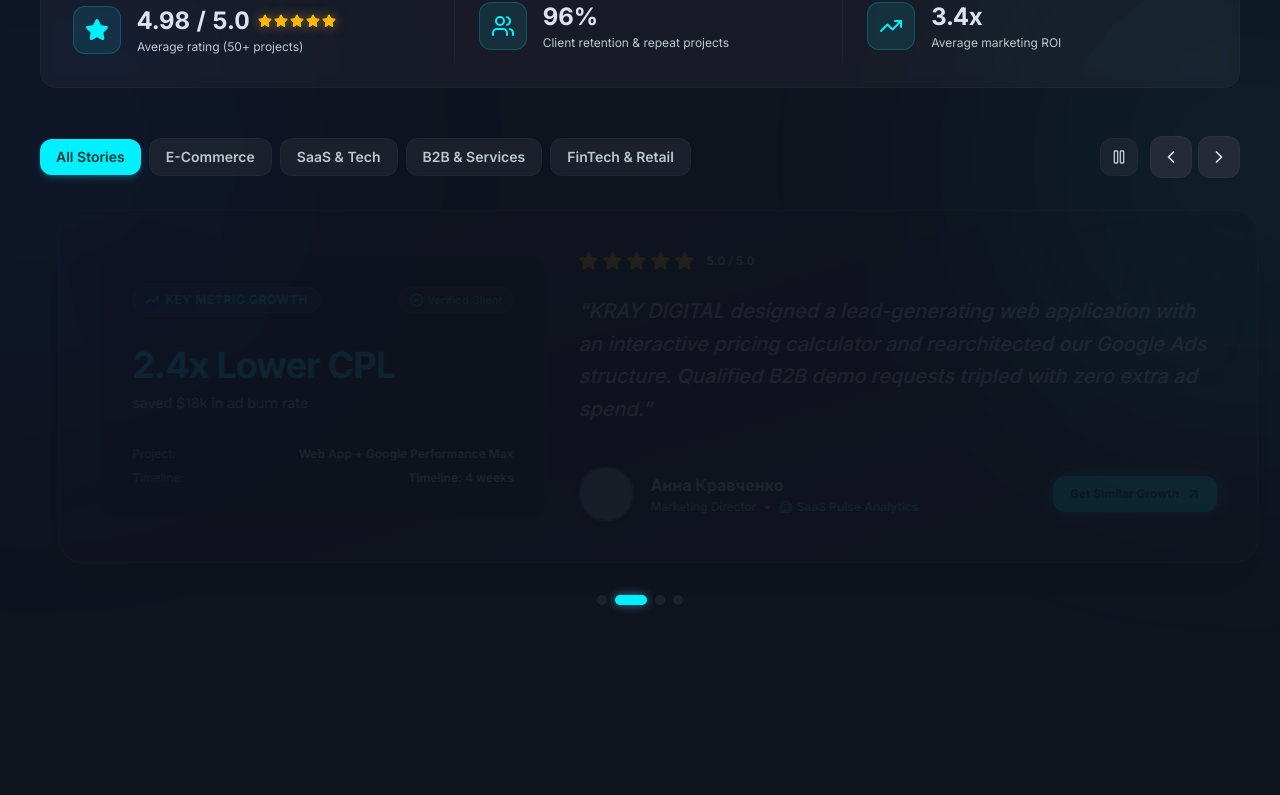
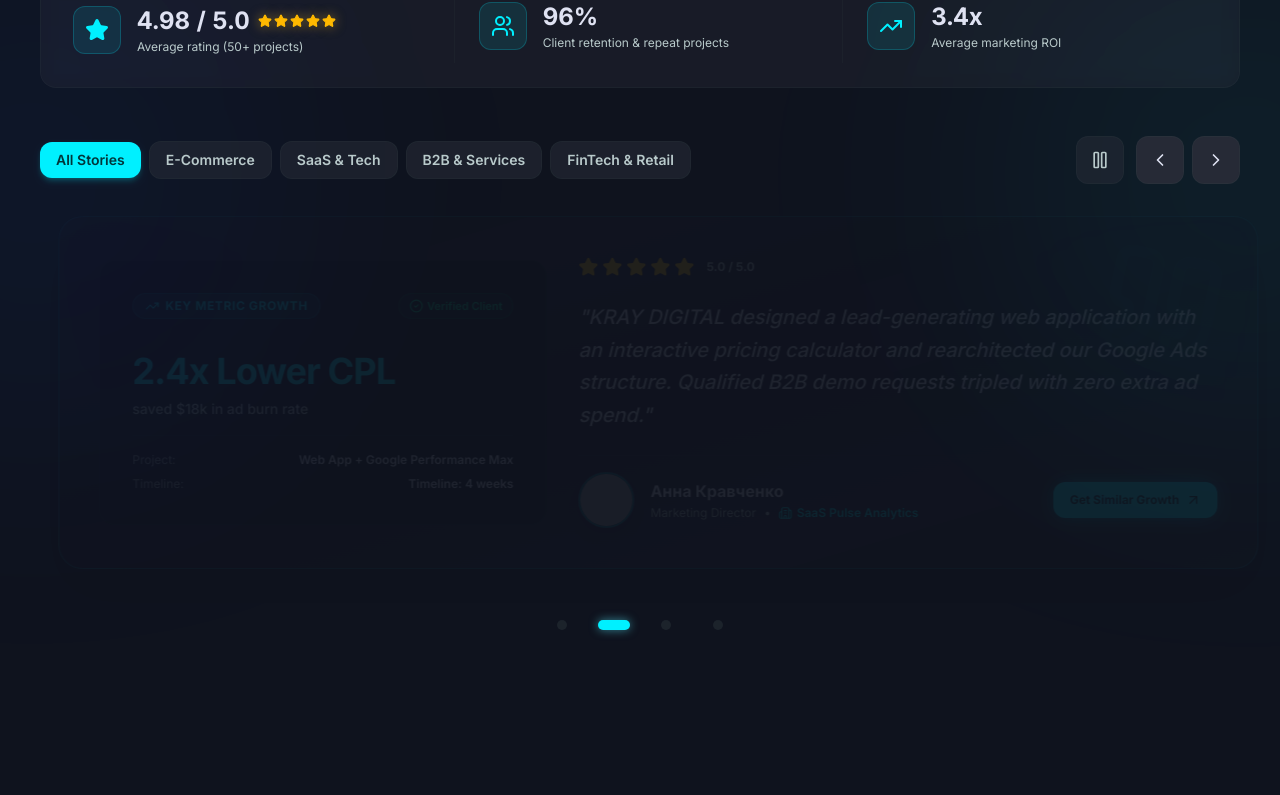
Before and after one commit to cicatrix74/kray-digital, a React (Vite) app: page / in a window 1280 px wide. Shown: the part 6974-7769 px from the top of the page. Built offline with nearby package versions, Linux system fonts and the light colour scheme; grey boxes are pictures that could not be loaded.

Commit message:
fix: expand touch targets to 48px in carousel and footer for 100 accessibility

```diff
--- a/src/components/Footer.tsx
+++ b/src/components/Footer.tsx
@@ -25,46 +25,46 @@ export default function Footer({ onOpenCases, onScrollToSection, onOpenLeadPanel
         </div>
 
         {/* Links Navigation */}
-        <nav className="flex flex-wrap justify-center gap-x-6 gap-y-3">
+        <nav className="flex flex-wrap justify-center gap-x-3 gap-y-2">
           <button
             onClick={() => onScrollToSection('expertise-section')}
-            className="text-xs sm:text-sm text-brand-on-surface-variant hover:text-brand-primary-container transition-colors cursor-pointer animate-none bg-transparent border-none p-0"
+            className="text-xs sm:text-sm text-brand-on-surface-variant hover:text-brand-primary-container transition-colors cursor-pointer py-2 px-2"
           >
             {t.footer.link_services}
           </button>
           <button
             onClick={() => onScrollToSection('roadmap-section')}
-            className="text-xs sm:text-sm text-brand-on-surface-variant hover:text-brand-primary-container transition-colors cursor-pointer animate-none bg-transparent border-none p-0 font-medium"
+            className="text-xs sm:text-sm text-brand-on-surface-variant hover:text-brand-primary-container transition-colors cursor-pointer py-2 px-2 font-medium"
           >
             {language === 'ru' ? 'Этапы & Сроки' : language === 'en' ? 'Process & Timeline' : 'Етапи & Терміни'}
           </button>
           <button
             onClick={onOpenCases}
-            className="text-xs sm:text-sm text-brand-on-surface-variant hover:text-brand-primary-container transition-colors cursor-pointer animate-none bg-transparent border-none p-0"
+            className="text-xs sm:text-sm text-brand-on-surface-variant hover:text-brand-primary-container transition-colors cursor-pointer py-2 px-2"
           >
             {t.footer.link_cases}
           </button>
           <button
             onClick={() => onScrollToSection('stats-section')}
-            className="text-xs sm:text-sm text-brand-on-surface-variant hover:text-brand-primary-container transition-colors cursor-pointer animate-none bg-transparent border-none p-0"
+            className="text-xs sm:text-sm text-brand-on-surface-variant hover:text-brand-primary-container transition-colors cursor-pointer py-2 px-2"
           >
             {t.footer.link_why}
           </button>
           <button
             onClick={() => onScrollToSection('faq-section')}
-            className="text-xs sm:text-sm text-brand-on-surface-variant hover:text-brand-primary-container transition-colors cursor-pointer animate-none bg-transparent border-none p-0 font-medium"
+            className="text-xs sm:text-sm text-brand-on-surface-variant hover:text-brand-primary-container transition-colors cursor-pointer py-2 px-2 font-medium"
           >
             FAQ
           </button>
           <button
             onClick={() => onScrollToSection('contact-cta-section')}
-            className="text-xs sm:text-sm text-brand-on-surface-variant hover:text-brand-primary-container transition-colors cursor-pointer animate-none bg-transparent border-none p-0"
+            className="text-xs sm:text-sm text-brand-on-surface-variant hover:text-brand-primary-container transition-colors cursor-pointer py-2 px-2"
           >
             {t.footer.link_contacts}
           </button>
           <button
             onClick={onOpenLeadPanel}
-            className="text-xs sm:text-sm text-brand-secondary hover:text-brand-primary-container transition-colors flex items-center gap-1.5 cursor-pointer font-bold animate-none bg-transparent border-none p-0"
+            className="text-xs sm:text-sm text-brand-secondary hover:text-brand-primary-container transition-colors flex items-center gap-1.5 cursor-pointer font-bold py-2 px-2"
             id="open-crm-btn"
           >
             <Database className="w-3.5 h-3.5" /> {t.footer.crm_panel}
--- a/src/components/Testimonials.tsx
+++ b/src/components/Testimonials.tsx
@@ -469,23 +469,24 @@ export default function Testimonials({ onOpenCase, onScrollToContact }: Testimon
           <div className="flex items-center gap-3">
             <button
               onClick={() => setIsAutoplay(!isAutoplay)}
-              className="p-2.5 rounded-xl bg-brand-surface-container-high/60 border border-brand-outline-variant/15 text-brand-on-surface-variant hover:text-brand-on-surface transition-colors cursor-pointer"
+              className="w-12 h-12 flex items-center justify-center rounded-xl bg-brand-surface-container-high/60 border border-brand-outline-variant/15 text-brand-on-surface-variant hover:text-brand-on-surface transition-colors cursor-pointer"
               title={isAutoplay ? 'Pause Carousel' : 'Play Carousel'}
+              aria-label={isAutoplay ? 'Pause Carousel' : 'Play Carousel'}
             >
-              {isAutoplay ? <Pause className="w-4 h-4" /> : <Play className="w-4 h-4 text-brand-primary-container" />}
+              {isAutoplay ? <Pause className="w-5 h-5" /> : <Play className="w-5 h-5 text-brand-primary-container" />}
             </button>
 
-            <div className="flex items-center gap-1.5">
+            <div className="flex items-center gap-2">
               <button
                 onClick={handlePrev}
-                className="p-2.5 rounded-xl bg-brand-surface-container-high border border-brand-outline-variant/20 hover:border-brand-primary-container/50 text-brand-on-surface transition-all cursor-pointer hover:bg-brand-primary-container/10 active:scale-95"
+                className="w-12 h-12 flex items-center justify-center rounded-xl bg-brand-surface-container-high border border-brand-outline-variant/20 hover:border-brand-primary-container/50 text-brand-on-surface transition-all cursor-pointer hover:bg-brand-primary-container/10 active:scale-95"
                 aria-label="Previous testimonial"
               >
                 <ChevronLeft className="w-5 h-5" />
               </button>
               <button
                 onClick={handleNext}
-                className="p-2.5 rounded-xl bg-brand-surface-container-high border border-brand-outline-variant/20 hover:border-brand-primary-container/50 text-brand-on-surface transition-all cursor-pointer hover:bg-brand-primary-container/10 active:scale-95"
+                className="w-12 h-12 flex items-center justify-center rounded-xl bg-brand-surface-container-high border border-brand-outline-variant/20 hover:border-brand-primary-container/50 text-brand-on-surface transition-all cursor-pointer hover:bg-brand-primary-container/10 active:scale-95"
                 aria-label="Next testimonial"
               >
                 <ChevronRight className="w-5 h-5" />
@@ -609,19 +610,23 @@ export default function Testimonials({ onOpenCase, onScrollToContact }: Testimon
               </motion.div>
             </AnimatePresence>
 
-            {/* Pagination Dots */}
-            <div className="flex items-center justify-center gap-2 mt-8">
+            {/* Pagination Dots (With accessible 48px touch targets for mobile) */}
+            <div className="flex items-center justify-center gap-1 mt-8">
               {filteredTestimonials.map((item, idx) => (
                 <button
                   key={item.id}
                   onClick={() => setCurrentIndex(idx)}
-                  className={`transition-all duration-300 rounded-full cursor-pointer ${
-                    idx === currentIndex
-                      ? 'w-8 h-2.5 bg-brand-primary-container shadow-[0_0_10px_rgba(77,208,225,0.6)]'
-                      : 'w-2.5 h-2.5 bg-brand-outline-variant/30 hover:bg-brand-outline-variant/60'
-                  }`}
+                  className="w-12 h-12 flex items-center justify-center cursor-pointer p-2 rounded-full"
                   aria-label={`Go to slide ${idx + 1}`}
-                />
+                >
+                  <span
+                    className={`transition-all duration-300 rounded-full block pointer-events-none ${
+                      idx === currentIndex
+                        ? 'w-8 h-2.5 bg-brand-primary-container shadow-[0_0_10px_rgba(77,208,225,0.6)]'
+                        : 'w-2.5 h-2.5 bg-brand-outline-variant/30 hover:bg-brand-outline-variant/60'
+                    }`}
+                  />
+                </button>
               ))}
             </div>
           </div>
```
